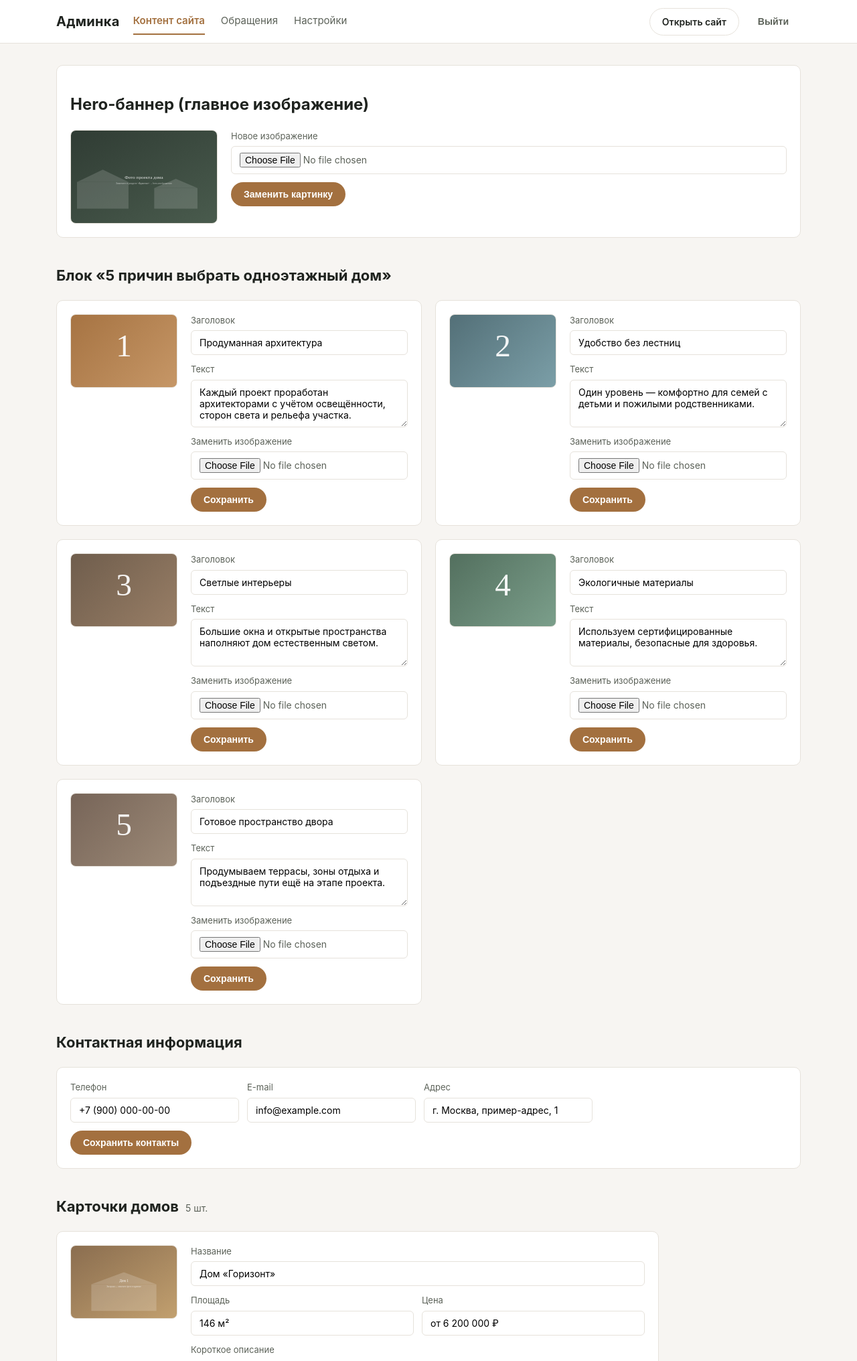
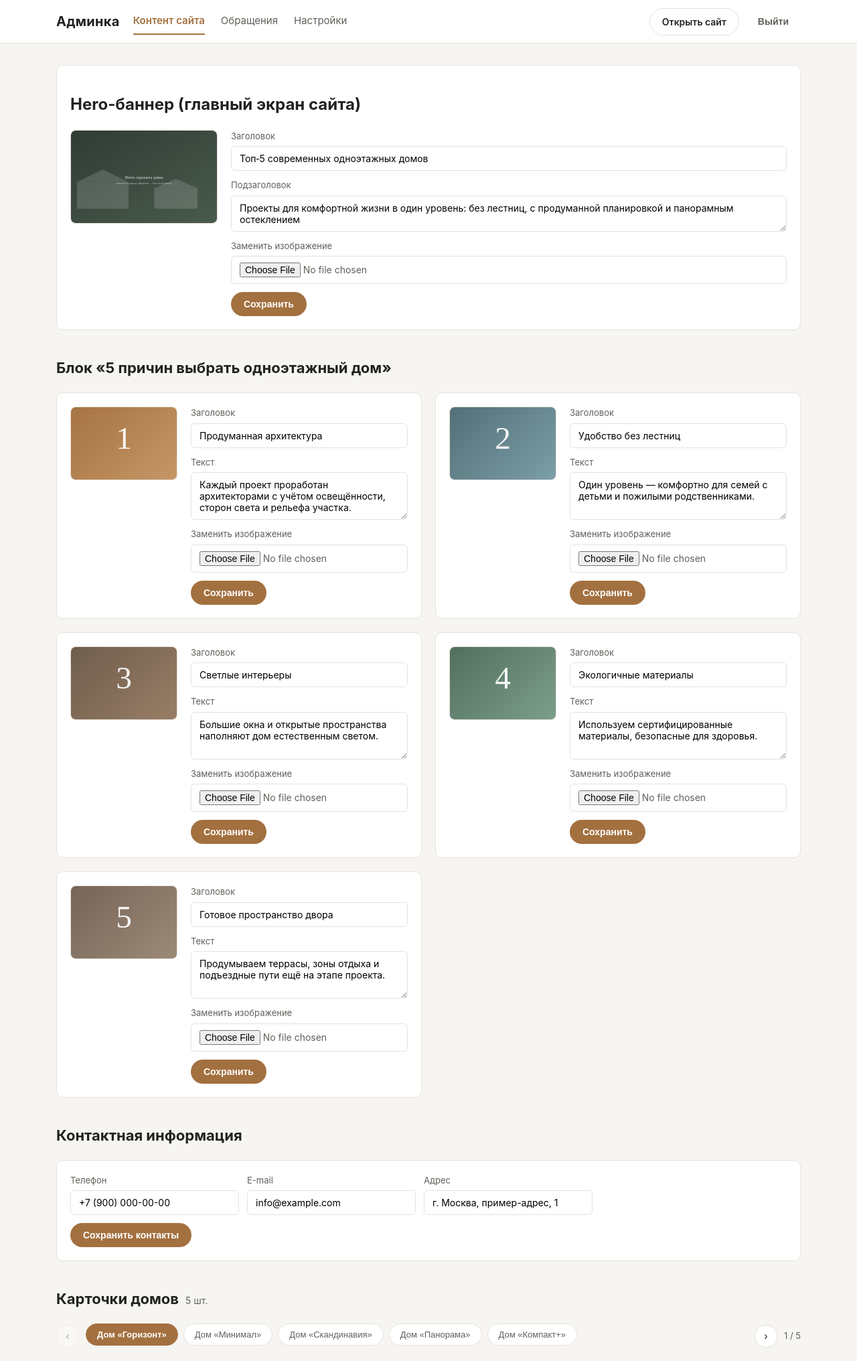
Before and after one commit to Nikoteru/top_home, a Node server app: page /admin in a window 1280 px wide. Shown: the top 2032 px of the page at 67% size. Run offline with Node 20, Linux system fonts and the light colour scheme; the visitor is signed in with stand-in values (Sample User, id 1).

Commit message:
Admin house pager + security hardening
Листалка карточек домов в админке:
- одна карточка видна за раз вместо длинного списка, переключение
  лентой названий/стрелками/localStorage запоминает выбранный дом
  между сохранениями форм

Аудит безопасности и исправления:
- open redirect через returnTo в форме заявки (подтверждённый на
  живом сервере) — теперь принимаются только внутренние пути
- rate limiting на /admin/login (брутфорс) и /request (спам)
- загрузка файлов: расширение берётся из проверенного MIME-типа,
  а не из имени файла; SVG исключён из разрешённых типов
- SESSION_SECRET больше не имеет предсказуемого fallback-значения
- сессионная cookie: явные SameSite=Lax, HttpOnly, Secure на проде
- helmet: стандартные защитные HTTP-заголовки
- confirm()-диалоги удаления переведены с onsubmit-конкатенации
  строк на data-атрибут + обработчик (устраняет хрупкое ручное
  экранирование пользовательских данных)
- defense-in-depth: path-traversal guard при удалении файлов,
  экранирование </script> в инлайн-скрипте галереи, try/catch
  в асинхронном роуте экспорта в Excel
- npm: override qs до патченной версии (DoS/bypass), 0 уязвимостей
  по npm audit

Co-Authored-By: Claude Sonnet 5 <noreply@anthropic.com>

```diff
--- a/package.json
+++ b/package.json
@@ -12,10 +12,13 @@
     "ejs": "^3.1.10",
     "exceljs": "^4.4.0",
     "express": "^4.19.2",
+    "express-rate-limit": "^8.7.0",
     "express-session": "^1.18.0",
+    "helmet": "^8.3.0",
     "multer": "^2.0.1"
   },
   "overrides": {
-    "uuid": "^11.1.1"
+    "uuid": "^11.1.1",
+    "qs": "^6.16.0"
   }
 }
--- a/public/css/style.css
+++ b/public/css/style.css
@@ -551,6 +551,55 @@ a { color: inherit; text-decoration: none; }
   gap: 20px;
 }
 
+.admin-pager {
+  display: flex;
+  align-items: center;
+  gap: 10px;
+  margin-bottom: 20px;
+}
+.admin-pager__nav {
+  flex: 0 0 auto;
+  width: 34px;
+  height: 34px;
+  border-radius: 50%;
+  border: 1px solid var(--line);
+  background: #fff;
+  color: var(--text);
+  font-size: 16px;
+  cursor: pointer;
+  display: flex;
+  align-items: center;
+  justify-content: center;
+  transition: border-color .15s ease, color .15s ease;
+}
+.admin-pager__nav:hover:not(:disabled) { border-color: var(--accent); color: var(--accent); }
+.admin-pager__nav:disabled { opacity: .35; cursor: default; }
+.admin-pager__list {
+  flex: 1;
+  display: flex;
+  gap: 8px;
+  overflow-x: auto;
+  padding-bottom: 4px;
+}
+.admin-pager__item {
+  flex: 0 0 auto;
+  max-width: 180px;
+  overflow: hidden;
+  text-overflow: ellipsis;
+  white-space: nowrap;
+  padding: 8px 16px;
+  border-radius: 999px;
+  border: 1px solid var(--line);
+  background: #fff;
+  color: var(--text-muted);
+  font-size: 13px;
+  cursor: pointer;
+  transition: border-color .15s ease, color .15s ease, background .15s ease;
+}
+.admin-pager__item:hover { border-color: var(--accent); color: var(--text); }
+.admin-pager__item.is-active { background: var(--accent); border-color: var(--accent); color: #fff; font-weight: 600; }
+.admin-pager__counter { flex: 0 0 auto; font-size: 13px; color: var(--text-muted); white-space: nowrap; }
+
 .admin-houses-list { display: flex; flex-direction: column; gap: 24px; }
 .admin-house-card { max-width: 900px; }
 .specs-textarea { font-family: ui-monospace, "Courier New", monospace; font-size: 13px; }
--- /dev/null
+++ b/public/js/confirm-delete.js
@@ -0,0 +1,15 @@
+// Универсальное подтверждение удаления. Текст берём из data-атрибута
+// (безопасно проходит через обычное HTML-экранирование EJS) вместо того,
+// чтобы собирать JS-код из чужих строк прямо в onsubmit="..." — так надёжнее:
+// встроенные обработчики событий в HTML разбираются браузером дважды
+// (сначала как HTML-атрибут, потом как JS), и ручное экранирование кавычек
+// для этого случая легко сделать неправильно.
+document.addEventListener('DOMContentLoaded', () => {
+  document.querySelectorAll('[data-confirm-delete]').forEach((form) => {
+    form.addEventListener('submit', (e) => {
+      if (!confirm(form.dataset.confirmDelete)) {
+        e.preventDefault();
+      }
+    });
+  });
+});
--- a/server.js
+++ b/server.js
@@ -2,27 +2,51 @@ require('dotenv').config();
 
 const express = require('express');
 const session = require('express-session');
+const helmet = require('helmet');
 const path = require('path');
+const crypto = require('crypto');
 
 const publicRoutes = require('./src/routes/public');
 const adminRoutes = require('./src/routes/admin');
 
 const app = express();
 const PORT = process.env.PORT || 3000;
+const IS_PRODUCTION = process.env.NODE_ENV === 'production';
 
 app.set('view engine', 'ejs');
 app.set('views', path.join(__dirname, 'views'));
+
+// Стандартные защитные HTTP-заголовки (X-Content-Type-Options, X-Frame-Options,
+// скрытие заголовка X-Powered-By и т.д.). CSP пока отключаем: страницы
+// используют встроенные <script>-блоки, и включать политику без переработки
+// шаблонов под nonce/hash значило бы либо сломать сайт, либо дать пустую CSP.
+app.use(helmet({ contentSecurityPolicy: false }));
 
 app.use(express.urlencoded({ extended: true }));
 app.use(express.json());
 app.use(express.static(path.join(__dirname, 'public')));
 
+// SESSION_SECRET обязателен для подписи сессионных cookie. Если его не
+// задали в .env — используем случайный секрет на время работы процесса
+// (сессии слетят при перезапуске), а не предсказуемую строку по умолчанию:
+// захардкоженный секрет позволил бы подделать cookie администратора.
+const sessionSecret = process.env.SESSION_SECRET || crypto.randomBytes(32).toString('hex');
+if (!process.env.SESSION_SECRET) {
+  console.warn(
+    '⚠ SESSION_SECRET не задан в .env — используется временный случайный секрет. ' +
+      'Добавьте свой SESSION_SECRET в .env, иначе все сессии обнулятся при перезапуске сервера.'
+  );
+}
+
 app.use(
   session({
-    secret: process.env.SESSION_SECRET || 'dev-secret-change-me',
+    secret: sessionSecret,
     resave: false,
     saveUninitialized: false,
     cookie: {
+      httpOnly: true,
+      sameSite: 'lax', // базовая защита от CSRF: cookie не уйдёт при кросс-сайтовой отправке формы
+      secure: IS_PRODUCTION, // на проде (за HTTPS) cookie только по защищённому соединению
       maxAge: 1000 * 60 * 60 * 8, // 8 часов
     },
   })
@@ -35,6 +59,13 @@ app.use((req, res) => {
   res.status(404).send('Страница не найдена');
 });
 
+// Общий обработчик ошибок — не отдаём стек вызовов и внутренние детали
+// клиенту (даже если кто-то забудет NODE_ENV=production на проде).
+app.use((err, req, res, next) => {
+  console.error(err);
+  res.status(500).send('Что-то пошло не так. Попробуйте ещё раз позже.');
+});
+
 app.listen(PORT, () => {
   console.log(`Сайт запущен: http://localhost:${PORT}`);
   console.log(`Админка:      http://localhost:${PORT}/admin`);
--- a/src/routes/admin.js
+++ b/src/routes/admin.js
@@ -4,6 +4,7 @@ const path = require('path');
 const fs = require('fs');
 const crypto = require('crypto');
 const ExcelJS = require('exceljs');
+const rateLimit = require('express-rate-limit');
 const { getContent, saveContent } = require('../data/store');
 const { getLeads, updateLeadStatus, updateLeadComment, deleteLead } = require('../data/leadsStore');
 const { getAdmin, verifyLogin, updateCredentials } = require('../data/adminStore');
@@ -12,12 +13,27 @@ const { requireAuth } = require('../middleware/auth');
 const STATUS_LABELS = { new: 'Новая', completed: 'Выполнена', rejected: 'Отклонена' };
 
 const DEFAULT_HOUSE_IMAGE = '/images/placeholder-new.svg';
+const UPLOAD_DIR = path.join(__dirname, '..', '..', 'public', 'uploads');
+const PUBLIC_DIR = path.join(__dirname, '..', '..', 'public');
+
+// Не даём подбирать пароль администратора перебором: 10 попыток за 15 минут с одного IP.
+const loginLimiter = rateLimit({
+  windowMs: 15 * 60 * 1000,
+  limit: 10,
+  standardHeaders: true,
+  legacyHeaders: false,
+  message: { error: 'Слишком много попыток входа. Попробуйте снова через 15 минут.' },
+});
 
 // Удаляет файл картинки, только если он был загружен через админку
 // (лежит в /uploads) — картинки-заглушки из /images трогать нельзя.
+// Дополнительно проверяем, что итоговый путь не убежал за пределы public/
+// через "../" — сейчас imagePath всегда приходит из наших же данных, но
+// это дешёвая защита на случай, если логика когда-нибудь изменится.
 function deleteUploadedImage(imagePath) {
   if (!imagePath || !imagePath.startsWith('/uploads/')) return;
-  const filePath = path.join(__dirname, '..', '..', 'public', imagePath);
+  const filePath = path.join(PUBLIC_DIR, imagePath);
+  if (!filePath.startsWith(UPLOAD_DIR + path.sep)) return;
   fs.unlink(filePath, () => {}); // не страшно, если файла уже нет
 }
 
@@ -48,24 +64,36 @@ function serializeSpecs(specs) {
 
 const router = express.Router();
 
-const UPLOAD_DIR = path.join(__dirname, '..', '..', 'public', 'uploads');
+// Расширение сохранённого файла берём из проверенного MIME-типа, а не из
+// имени файла, которое прислал браузер — оно полностью подконтрольно
+// пользователю и его нельзя использовать напрямую (иначе можно было бы,
+// подделав заголовок Content-Type, сохранить .html-файл под видом фото и
+// получить его же обратно по прямой ссылке из /uploads).
+// SVG сюда намеренно не входит: SVG может содержать <script> и выполнится,
+// если кто-то откроет файл по прямой ссылке — а фото домов должны быть
+// растровыми, так что этим ничем не жертвуем.
+const MIME_TO_EXT = {
+  'image/jpeg': '.jpg',
+  'image/png': '.png',
+  'image/webp': '.webp',
+  'image/gif': '.gif',
+};
+const ALLOWED_TYPES = new Set(Object.keys(MIME_TO_EXT));
 
 const storage = multer.diskStorage({
   destination: (req, file, cb) => cb(null, UPLOAD_DIR),
   filename: (req, file, cb) => {
-    const ext = path.extname(file.originalname).toLowerCase();
+    const ext = MIME_TO_EXT[file.mimetype] || '';
     cb(null, `${Date.now()}-${crypto.randomBytes(6).toString('hex')}${ext}`);
   },
 });
-
-const ALLOWED_TYPES = new Set(['image/jpeg', 'image/png', 'image/webp', 'image/svg+xml', 'image/gif']);
 
 const upload = multer({
   storage,
   limits: { fileSize: 8 * 1024 * 1024 }, // 8 МБ на файл
   fileFilter: (req, file, cb) => {
     if (!ALLOWED_TYPES.has(file.mimetype)) {
-      return cb(new Error('Разрешены только изображения (jpg, png, webp, gif, svg)'));
+      return cb(new Error('Разрешены только изображения (jpg, png, webp, gif)'));
     }
     cb(null, true);
   },
@@ -78,7 +106,7 @@ router.get('/login', (req, res) => {
   res.render('admin/login', { error: null });
 });
 
-router.post('/login', (req, res) => {
+router.post('/login', loginLimiter, (req, res) => {
   const { username, password } = req.body;
   if (username && password && verifyLogin(username, password)) {
     req.session.isAdmin = true;
@@ -137,7 +165,10 @@ router.post('/requests/:id/delete', requireAuth, (req, res) => {
 });
 
 // Выгрузка всех обращений в Excel (.xlsx)
-router.get('/requests/export.xlsx', requireAuth, async (req, res) => {
+// Express 4 не ловит отклонённые промисы сам — оборачиваем в try/catch
+// и передаём ошибку дальше через next(), иначе она уйдёт "в никуда".
+router.get('/requests/export.xlsx', requireAuth, async (req, res, next) => {
+  try {
     const leads = getLeads();
 
     const workbook = new ExcelJS.Workbook();
@@ -168,6 +199,9 @@ router.get('/requests/export.xlsx', requireAuth, async (req, res) => {
     res.setHeader('Content-Type', 'application/vnd.openxmlformats-officedocument.spreadsheetml.sheet');
     res.setHeader('Content-Disposition', `attachment; filename*=UTF-8''${encodeURIComponent(filename)}`);
     res.send(buffer);
+  } catch (err) {
+    next(err);
+  }
 });
 
 // ---- Настройки: смена логина и пароля администратора ----
@@ -206,8 +240,8 @@ router.post('/settings/credentials', requireAuth, (req, res) => {
     if (newPassword !== newPasswordConfirm) {
       return fail('Новый пароль и подтверждение не совпадают');
     }
-    if (newPassword.length < 6) {
-      return fail('Новый пароль должен быть не короче 6 символов');
+    if (newPassword.length < 8) {
+      return fail('Новый пароль должен быть не короче 8 символов');
     }
   }
 
@@ -219,14 +253,24 @@ router.post('/settings/credentials', requireAuth, (req, res) => {
 });
 
 // Загрузка/замена картинки hero-баннера
-router.post('/upload/hero', requireAuth, (req, res, next) => {
+router.post('/hero', requireAuth, (req, res) => {
   upload.single('image')(req, res, (err) => {
     if (err) return renderDashboardError(req, res, err.message);
-    if (!req.file) return renderDashboardError(req, res, 'Файл не выбран');
+
+    const { title, subtitle } = req.body;
+    if (!title || !title.trim()) {
+      if (req.file) deleteUploadedImage(`/uploads/${req.file.filename}`);
+      return renderDashboardError(req, res, 'Заголовок не может быть пустым');
+    }
 
     const content = getContent();
+    content.hero.title = title.trim();
+    content.hero.subtitle = (subtitle || '').trim();
+    if (req.file) {
       deleteUploadedImage(content.hero.image);
       content.hero.image = `/uploads/${req.file.filename}`;
+    }
+
     saveContent(content);
     res.redirect('/admin?saved=1');
   });
--- a/views/admin/dashboard.ejs
+++ b/views/admin/dashboard.ejs
@@ -18,14 +18,22 @@
     <% } %>
 
     <section class="admin-card">
-      <h2>Hero-баннер (главное изображение)</h2>
+      <h2>Hero-баннер (главный экран сайта)</h2>
       <div class="admin-card__row">
         <img class="admin-preview" src="<%= content.hero.image %>" alt="Hero">
-        <form method="POST" action="/admin/upload/hero" enctype="multipart/form-data" class="admin-upload-form">
-          <label>Новое изображение
-            <input type="file" name="image" accept="image/*" required>
+        <form method="POST" action="/admin/hero" enctype="multipart/form-data" class="admin-upload-form">
+          <label>Заголовок
+            <input type="text" name="title" value="<%= content.hero.title %>" required>
           </label>
-          <button type="submit" class="btn btn-accent btn-small">Заменить картинку</button>
+          <label>Подзаголовок
+            <textarea name="subtitle" rows="2"><%= content.hero.subtitle %></textarea>
+          </label>
+          <label>Заменить изображение
+            <input type="file" name="image" accept="image/*">
+          </label>
+          <div class="admin-form-actions">
+            <button type="submit" class="btn btn-accent btn-small">Сохранить</button>
+          </div>
         </form>
       </div>
     </section>
@@ -79,9 +87,25 @@
       <h2 class="admin-section-title">Карточки домов</h2>
       <span class="admin-section-count"><%= content.houses.length %> шт.</span>
     </div>
-    <div class="admin-houses-list">
-      <% content.houses.forEach(function(house) { %>
-        <section class="admin-card admin-house-card">
+
+    <% if (content.houses.length > 0) { %>
+      <div class="admin-pager" id="housePager">
+        <button type="button" class="admin-pager__nav" id="housePagerPrev" aria-label="Предыдущий дом">‹</button>
+        <div class="admin-pager__list" id="housePagerList">
+          <% content.houses.forEach(function(house, i) { %>
+            <button type="button" class="admin-pager__item <%= i === 0 ? 'is-active' : '' %>" data-house-id="<%= house.id %>">
+              <%= house.title %>
+            </button>
+          <% }); %>
+        </div>
+        <button type="button" class="admin-pager__nav" id="housePagerNext" aria-label="Следующий дом">›</button>
+        <span class="admin-pager__counter" id="housePagerCounter">1 / <%= content.houses.length %></span>
+      </div>
+    <% } %>
+
+    <div class="admin-houses-list" id="housePages">
+      <% content.houses.forEach(function(house, i) { %>
+        <section class="admin-card admin-house-card" data-house-id="<%= house.id %>" <%= i !== 0 ? 'hidden' : '' %>>
           <div class="admin-card__row">
             <img class="admin-preview admin-preview--house" src="<%= house.image %>" alt="<%= house.title %>">
             <form method="POST" action="/admin/house/<%= house.id %>" enctype="multipart/form-data" class="admin-upload-form">
@@ -122,7 +146,7 @@
                   <div class="admin-gallery-item">
                     <img src="<%= photo %>" alt="Фото <%= i + 1 %>">
                     <form method="POST" action="/admin/house/<%= house.id %>/gallery/<%= i %>/delete"
-                          onsubmit="return confirm('Удалить это фото из галереи?');">
+                          data-confirm-delete="Удалить это фото из галереи?">
                       <button type="submit" class="btn btn-danger btn-small">Удалить</button>
                     </form>
                   </div>
@@ -141,14 +165,15 @@
 
           <form method="POST" action="/admin/house/<%= house.id %>/delete"
                 class="admin-delete-form"
-                onsubmit="return confirm('Удалить дом «<%= house.title.replace(/'/g, '') %>»? Это действие нельзя отменить.');">
+                data-confirm-delete="Удалить дом «<%= house.title %>»? Это действие нельзя отменить.">
             <button type="submit" class="btn btn-danger btn-small">Удалить дом полностью</button>
           </form>
         </section>
       <% }); %>
+    </div>
 
-      <section class="admin-card admin-card--new">
-        <h3 class="admin-new-title">+ Добавить новый дом</h3>
+    <section class="admin-card admin-card--new">
+      <h3 class="admin-new-title">+ Добавить новый дом</h3>
         <form method="POST" action="/admin/house" enctype="multipart/form-data" class="admin-upload-form">
           <label>Название *
             <input type="text" name="title" placeholder="Например, Дом «Терраса»" required>
@@ -178,8 +203,10 @@
           </div>
           <p class="field-hint">Фотографии галереи можно будет добавить сразу после создания дома — ниже в списке.</p>
         </form>
-      </section>
-    </div>
+    </section>
   </main>
+
+  <script src="/js/confirm-delete.js"></script>
+  <script src="/js/admin-house-pager.js"></script>
 </body>
 </html>
--- a/views/admin/requests.ejs
+++ b/views/admin/requests.ejs
@@ -87,7 +87,7 @@
                     </form>
                   <% } %>
                   <form method="POST" action="/admin/requests/<%= lead.id %>/delete"
-                        onsubmit="return confirm('Удалить обращение от «<%= lead.name.replace(/'/g, '') %>» полностью? Это действие нельзя отменить.');">
+                        data-confirm-delete="Удалить обращение от «<%= lead.name %>» полностью? Это действие нельзя отменить.">
                     <button type="submit" class="btn btn-small btn-danger">Удалить</button>
                   </form>
                 </td>
@@ -99,6 +99,7 @@
     <% } %>
   </main>
 
+  <script src="/js/confirm-delete.js"></script>
   <script>
     // Автообновление списка раз в 5 секунд. Не перезагружаем страницу,
     // пока админ печатает комментарий, чтобы не потерять несохранённый текст.
--- a/views/house.ejs
+++ b/views/house.ejs
@@ -39,7 +39,9 @@
     </div>
 
     <script>
-      window.HOUSE_GALLERY = <%- JSON.stringify(house.gallery && house.gallery.length ? house.gallery : [house.image]) %>;
+      // "<" экранируем в <: если бы значение когда-нибудь содержало "</script>",
+      // это преждевременно закрыло бы тег ещё на этапе разбора HTML браузером.
+      window.HOUSE_GALLERY = <%- JSON.stringify(house.gallery && house.gallery.length ? house.gallery : [house.image]).replace(/</g, '\\u003c') %>;
     </script>
 
     <div class="house-detail-body">
```
Also changed, not shown: public/js/admin-house-pager.js (added, +56 -0 lines), src/routes/public.js (+17 -2 lines), 1 other file. Lines whose indentation alone changed are shown as unchanged.
